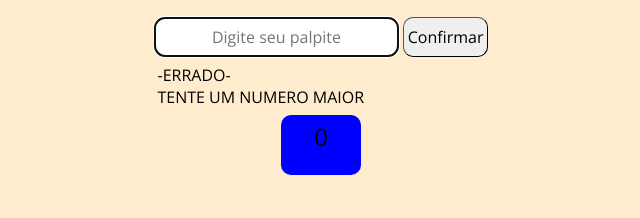
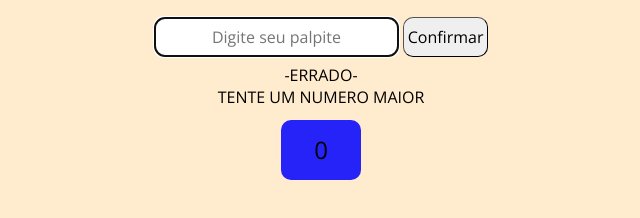
Before and after one commit to jjoaooliveira/Algumero, a plain HTML site: page index.html in a window 1280 px wide. Both pictures are taken after a click on the button "Confirmar". Shown: the part 68-286 px from the top of the page, without its empty margins (319-959 px from the left). Drawn offline with nearby package versions, Linux system fonts and the light colour scheme; files that its build step writes are made by us from their sources; files whose address does not match are found by name.

Commit message:
style.css 1.1.2
Centralização do conteúdo de blocos de palpite e organização do css.

```diff
--- a/style.css
+++ b/style.css
@@ -9,11 +9,9 @@
 
 body {
     max-width: 800px;
-    text-align: center;
-
     background-color: blanchedalmond;
 
-
+    text-align: center;
 }
 
 .boxTitle {
@@ -27,18 +25,16 @@ body {
     border-bottom: 2px solid blue;
 }
 .title span {
-
     color: blue;
-
 }
 
 .hintField {
+    font-size: 1em;
     width: 245px;
     height: 40px;
-    font-size: 1em;
-
     border-width: 1px;
     border-radius: 10px;
+
     text-align: center;
     /*margin-left: 75px;*/
 }
@@ -46,10 +42,10 @@ body {
 .hintButton {
     width: 85px;
     height: 40px;
-    font-size: 1em;
-
     border-width: 1px;
     border-radius: 10px;
+
+    font-size: 1em;
     cursor: pointer;
 }
 
@@ -59,12 +55,12 @@ body {
 
 .gameStatus {
     width: 331px;
-    text-align: left;
+    padding: 2px;
+    margin: 5px auto;
 
-    padding: 2px;
+    text-align: center;
     /*border: 2px solid gray;
     border-radius: 5px;*/
-    margin: 5px auto;
     /*margin: 5px 271px;*/
 }
 
@@ -72,18 +68,18 @@ body {
     max-width: 330px;
     font-size: 1.5em;
     text-align: left;
+
     display: flex;
+    flex-wrap: wrap;
 }
 
 .hints p {
     width: 80px;
     height: 60px;
+    background-color: rgba(0, 0, 255, 0.85);
+    border-radius: 10px;
+    padding: 13px;
+    margin-top: 5px;
+
     text-align: center;
-
-    border-radius: 10px;
-    padding: 5px;
-    /*display: inline-block;*/
-
-    background-color: blue;
-
 }
```
